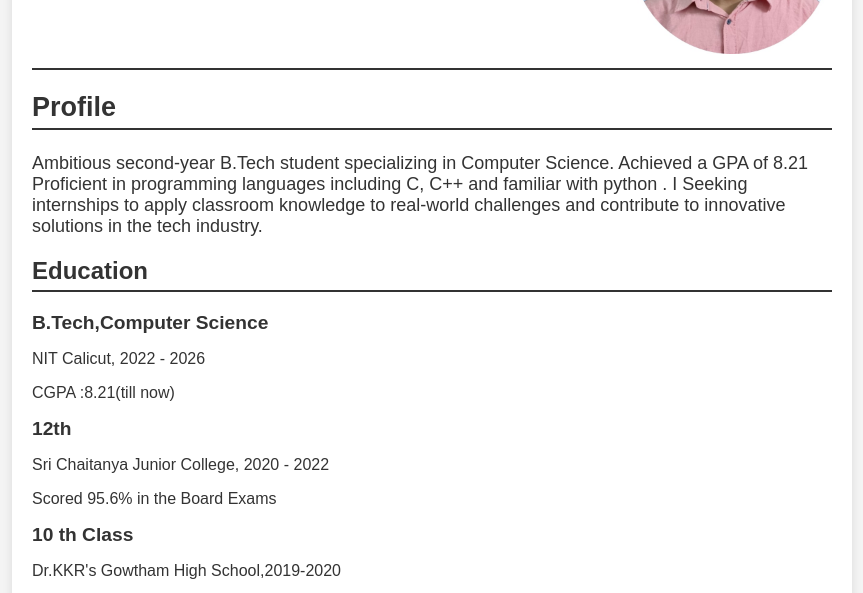
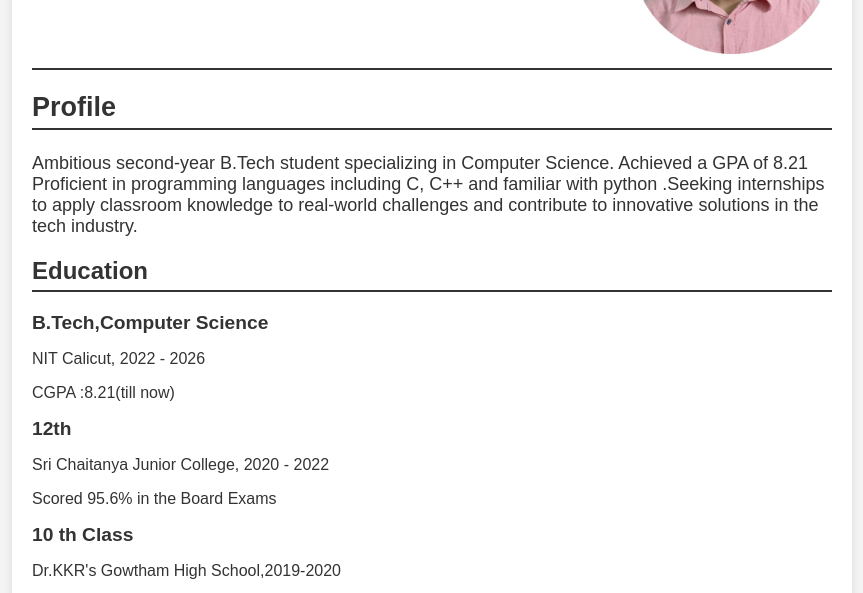
Before and after one commit to Reddy16293/My_Resume, a plain HTML site: page index.html in a window 1280 px wide. Shown: the part 186-779 px from the top of the page, without its empty margins (208-1071 px from the left). Drawn offline with Linux system fonts and the light colour scheme.

Commit message:
Update index.html

```diff
--- a/index.html
+++ b/index.html
@@ -32,7 +32,7 @@
 
             <p>
                 Ambitious second-year B.Tech student specializing in Computer Science. Achieved a GPA of 8.21 Proficient in
-                programming languages including  C, C++ and familiar with python  . I  Seeking internships to apply classroom knowledge to real-world challenges and
+                programming languages including  C, C++ and familiar with python  .Seeking internships to apply classroom knowledge to real-world challenges and
                 contribute to innovative solutions in the tech industry.
             </p>
         </section>
```
